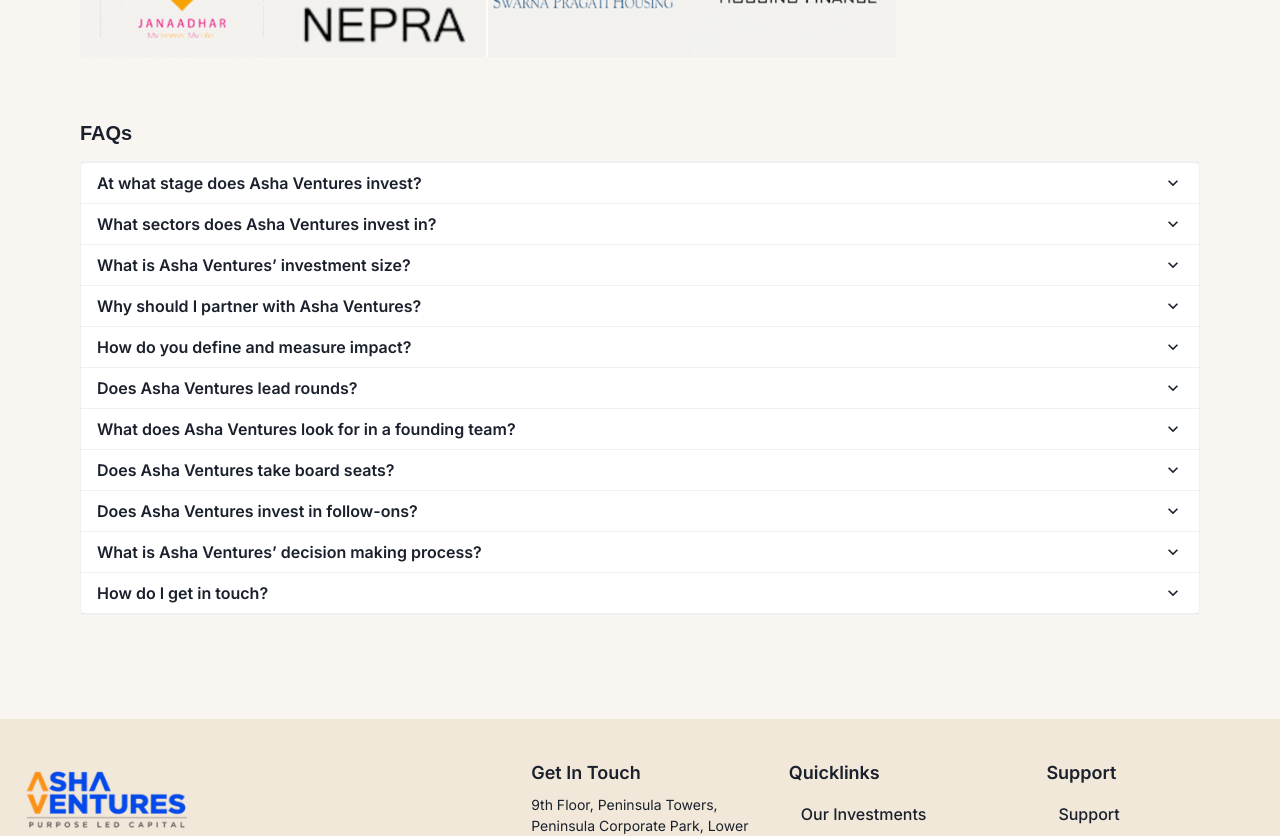
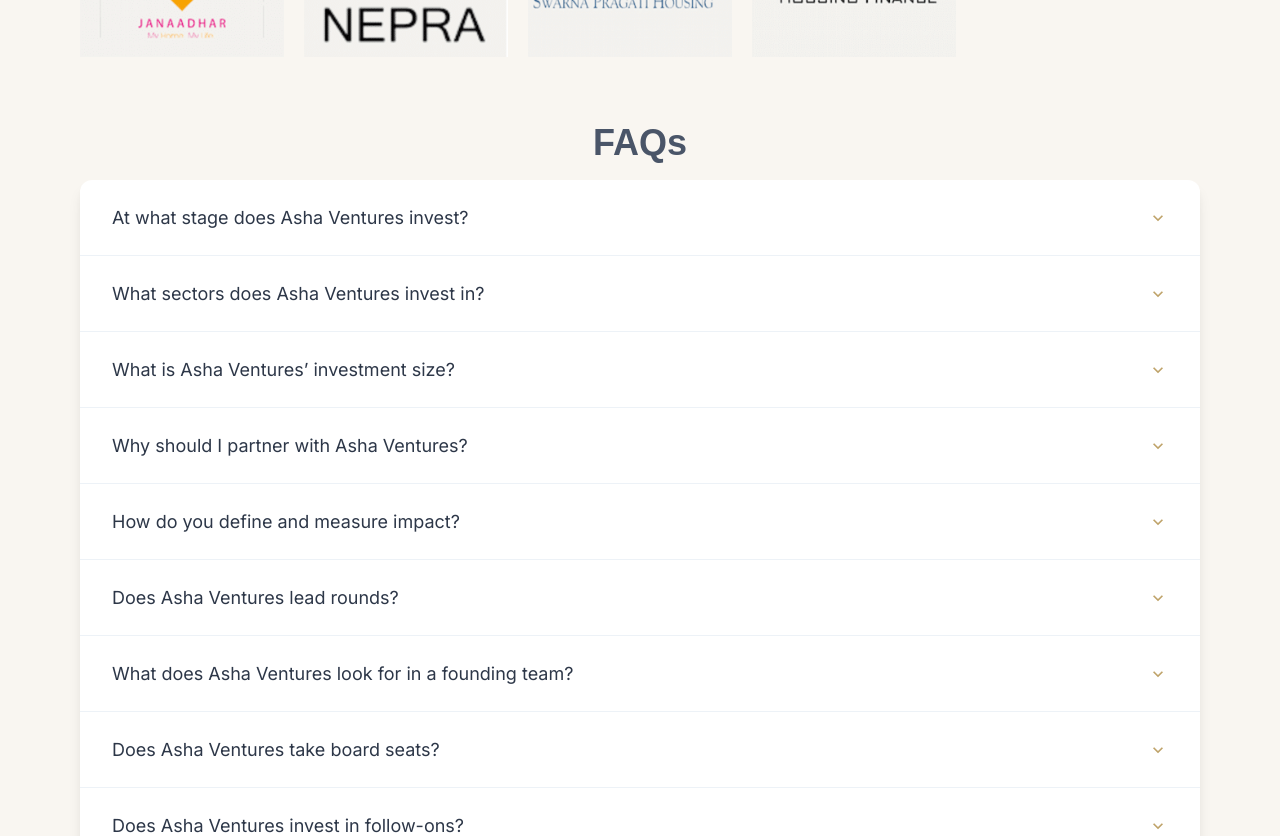
Before and after one commit to Lakshiita/asha-ventures, a React (Vite) app: page /investments in a window 1280 px wide. Shown: the part 820-1656 px from the top of the page. Built offline with nearby package versions, Linux system fonts and the light colour scheme.

Commit message:
filled both sections to width of container

```diff
--- a/src/components/FAQs.jsx
+++ b/src/components/FAQs.jsx
@@ -6,32 +6,54 @@
   AccordionPanel,
   Box,
   Heading,
+  Text,
 } from "@chakra-ui/react";
 
 export default function FAQs({ faqs }) {
   return (
     <Box>
-      <Heading size="md" mb={4}>
+      <Heading size="xl" mb={4} textStyle="defaultText">
         FAQs
       </Heading>
       <Accordion
-        allowMultiple
+        allowToggle
         bg="white"
-        rounded="md"
-        border="1px solid"
-        borderColor="blackAlpha.100"
+        rounded="xl"
+        shadow="lg"
+        border="none"
+        overflow="hidden"
       >
         {faqs.map((f, idx) => (
-          <AccordionItem key={idx}>
-            <h2>
-              <AccordionButton _expanded={{ bg: "brand.100" }}>
-                <Box as="span" flex="1" textAlign="left" fontWeight="600">
-                  {f.q}
-                </Box>
-                <AccordionIcon />
-              </AccordionButton>
-            </h2>
-            <AccordionPanel pb={4}>{f.a}</AccordionPanel>
+          <AccordionItem
+            key={idx}
+            border="none"
+            borderBottom={idx < faqs.length - 1 ? "1px solid" : "none"}
+            borderColor="gray.100"
+          >
+            <AccordionButton
+              py={6}
+              px={8}
+              _hover={{ bg: "gray.50" }}
+              _expanded={{ bg: "brand.50", borderColor: "brand.200" }}
+              transition="all 0.2s"
+            >
+              <Box
+                as="span"
+                flex="1"
+                textAlign="left"
+                fontWeight="400"
+                fontSize="lg"
+                color="gray.700"
+              >
+                {f.q}
+              </Box>
+              <AccordionIcon color="brand.500" fontSize="xl" />
+            </AccordionButton>
+            <AccordionPanel px={8} pb={6} pt={2}>
+              <Text color="gray.600" lineHeight={1.7} fontSize="md">
+                {f.a}
+              </Text>
+            </AccordionPanel>
           </AccordionItem>
         ))}
       </Accordion>
--- a/src/components/Portfolio.jsx
+++ b/src/components/Portfolio.jsx
@@ -58,8 +58,9 @@
 
       {/* Companies Grid */}
       <Grid
-        templateColumns="repeat(5, 204px)"
+        templateColumns="repeat(auto-fit, minmax(204px, 1fr))"
         gap={0}
+        w="100%"
       >
         {filtered.map((c) => (
           <GridItem
```
